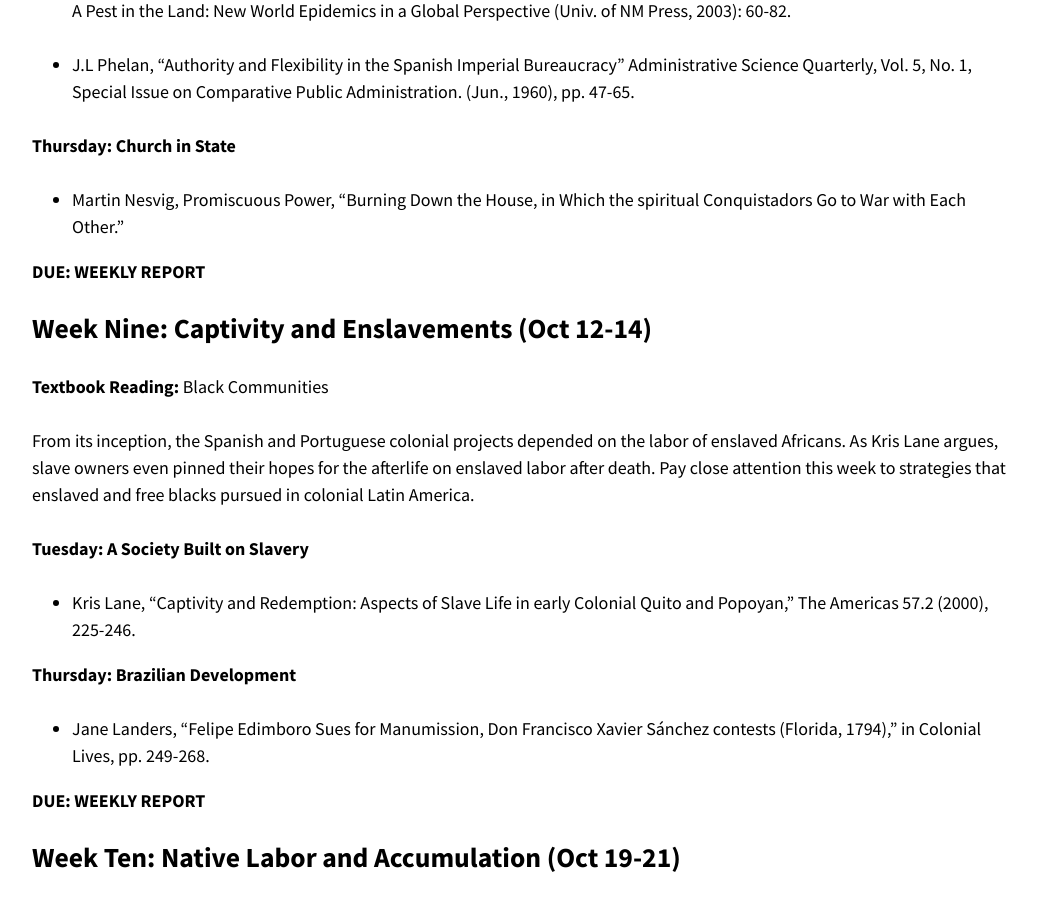
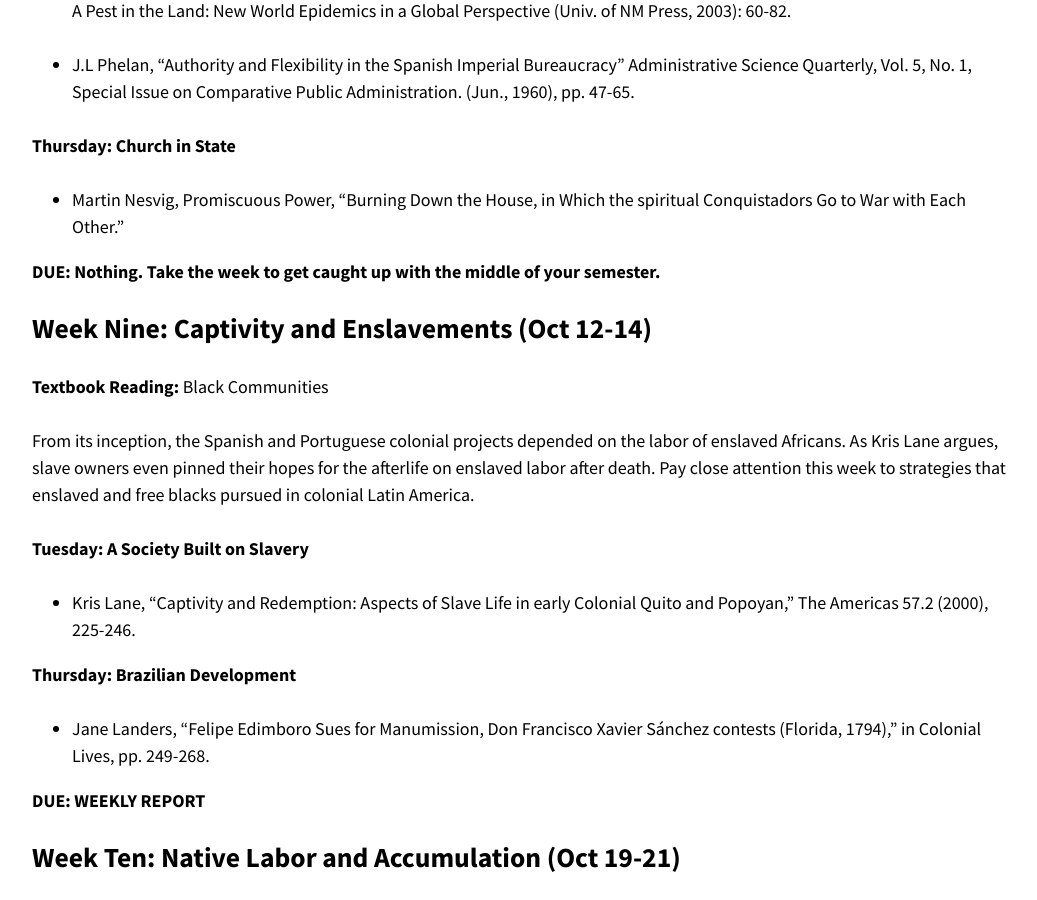
Before and after one commit to chadblack/2021ELA, a Jekyll site: the page built from calendar.md, in a window 1280 px wide and 900 px high, scrolled down 5264 px. Shown: the whole window, without its empty margins (114-1151 px from the left). Built offline with Jekyll 4.4.1, drawn with Linux system fonts in a browser that asks for light colours; nearby versions of some CDN libraries.

Commit message:
week 8 edit

```diff
--- a/calendar.md
+++ b/calendar.md
@@ -214,7 +214,8 @@ How do you build an empire on the collapsing foundation of native society? How d
 
 * Martin Nesvig, Promiscuous Power, “Burning Down the House, in Which the spiritual Conquistadors Go to War with Each Other.”
 
-**DUE: WEEKLY REPORT**
+**DUE: Nothing. Take the week to get caught up with the middle of your
+semester.**
 
 ## Week Nine: Captivity and Enslavements (Oct 12-14)
 
```
